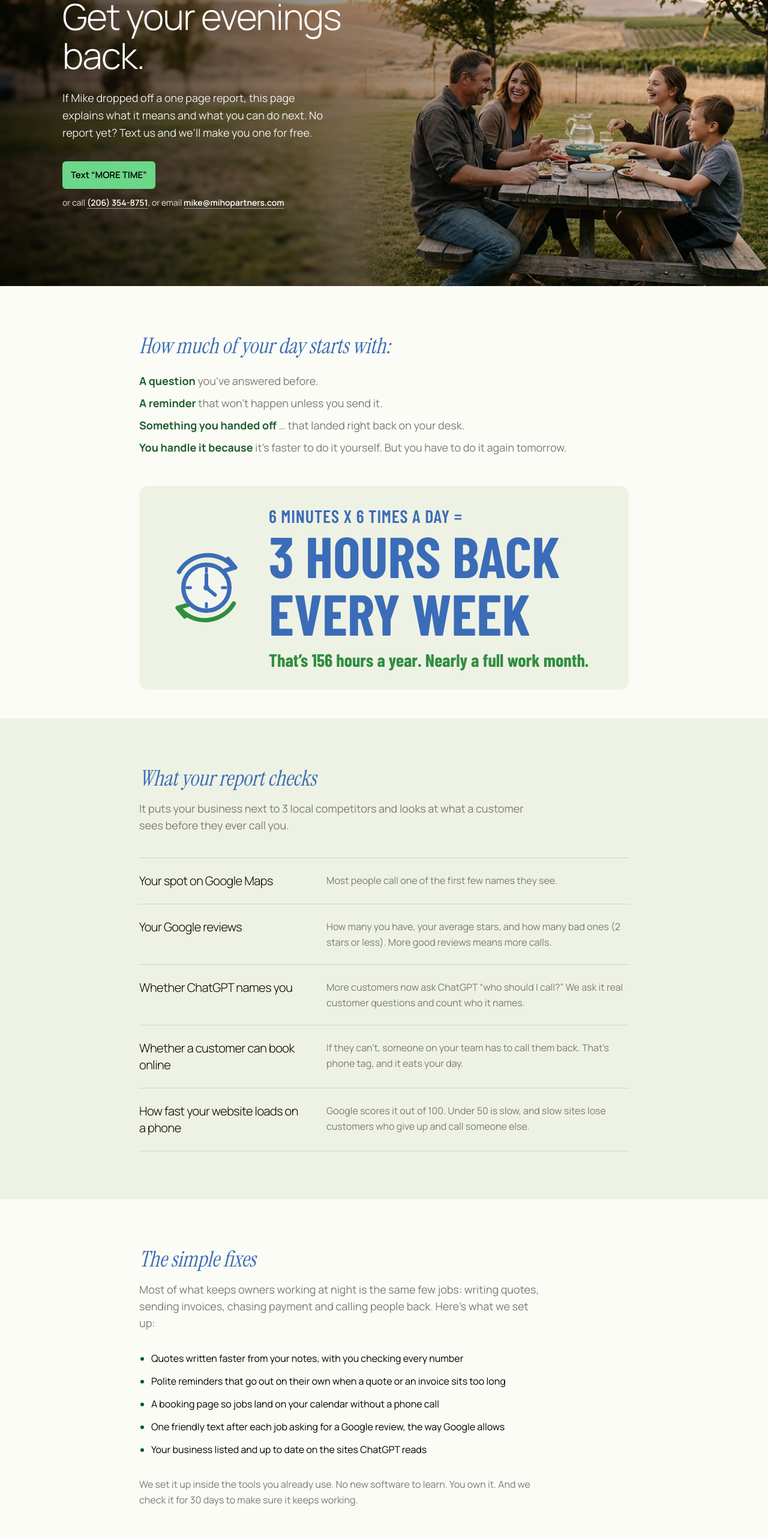
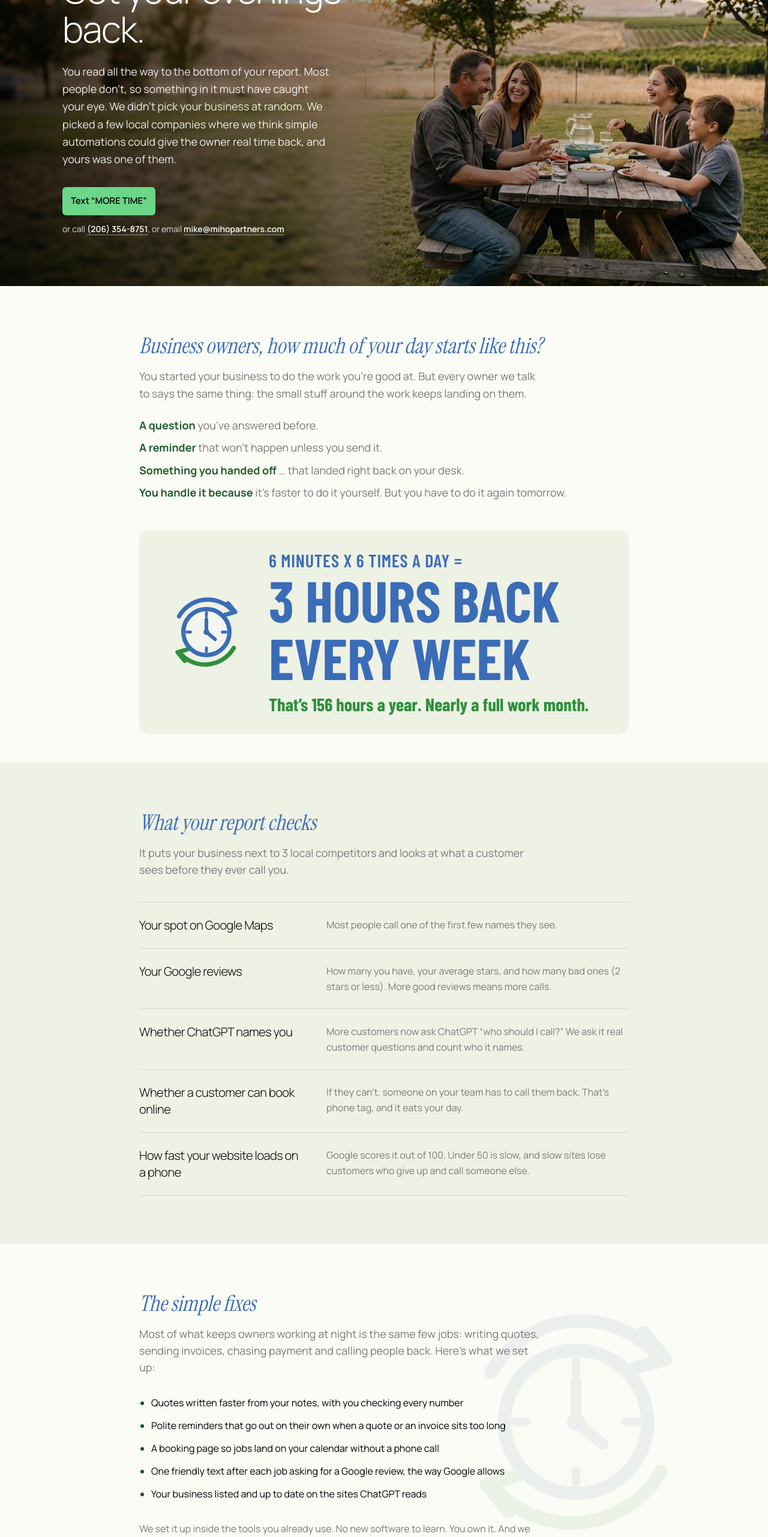
Before and after one commit to howardwkim/miho-partners-landing, a Next.js app: page /moretime in a window 1280 px wide. Shown: the part 234-2797 px from the top of the page at 60% size. Built offline with nearby package versions, Linux system fonts and the light colour scheme; a web font is replaced by a local one.

Commit message:
moretime: hero copy says we picked them, owner intro, clock watermark behind fixes
Co-Authored-By: Claude Opus 5.5 (1M context) <noreply@anthropic.com>

```diff
--- a/app/moretime/page.tsx
+++ b/app/moretime/page.tsx
@@ -153,8 +153,10 @@ export default function MoreTimePage() {
               Get your evenings back.
             </h1>
             <p className="mt-6 max-w-md text-lg leading-relaxed text-white/90">
-              If Mike dropped off a one page report, this page explains what it means and what you
-              can do next. No report yet? Text us and we&rsquo;ll make you one for free.
+              You read all the way to the bottom of your report. Most people don&rsquo;t, so
+              something in it must have caught your eye. We didn&rsquo;t pick your business at
+              random. We picked a few local companies where we think simple automations could give
+              the owner real time back, and yours was one of them.
             </p>
             <div className="mt-8 flex max-w-lg flex-col items-start gap-3">
               <a href={SMS_HREF} className={BOOK_BUTTON_CLASS}>
@@ -165,11 +167,15 @@ export default function MoreTimePage() {
           </div>
         </header>
 
-        {/* The postcard's opening, word for word */}
+        {/* Speaks to them as an owner first, then the postcard's opening list. */}
         <section className="mx-auto w-full max-w-4xl px-6 pt-16 sm:px-10 sm:pt-20">
           <h2 className={H2} style={{ color: CARD_BLUE }}>
-            How much of your day starts with:
+            Business owners, how much of your day starts like this?
           </h2>
+          <p className="mt-4 max-w-2xl text-lg leading-relaxed text-muted">
+            You started your business to do the work you&rsquo;re good at. But every owner we talk
+            to says the same thing: the small stuff around the work keeps landing on them.
+          </p>
           <ul className="mt-6 space-y-2 text-lg leading-relaxed">
             {DAY_STARTS.map((l) => (
               <li key={l.b}>
@@ -224,8 +230,9 @@ export default function MoreTimePage() {
           </div>
         </section>
 
-        {/* Fixes */}
-        <section className="mx-auto w-full max-w-4xl px-6 py-16 sm:px-10 sm:py-20">
+        {/* Fixes, with the postcard clock as a faint watermark behind the list */}
+        <section className="relative isolate mx-auto w-full max-w-4xl overflow-hidden px-6 py-16 sm:overflow-visible sm:px-10 sm:py-20">
+          <Clock className="pointer-events-none absolute -right-16 top-1/2 -z-10 h-80 w-80 -translate-y-1/2 opacity-[0.08] sm:-right-24 sm:h-[28rem] sm:w-[28rem]" />
           <h2 className={H2} style={{ color: CARD_BLUE }}>
             The simple fixes
           </h2>
```
